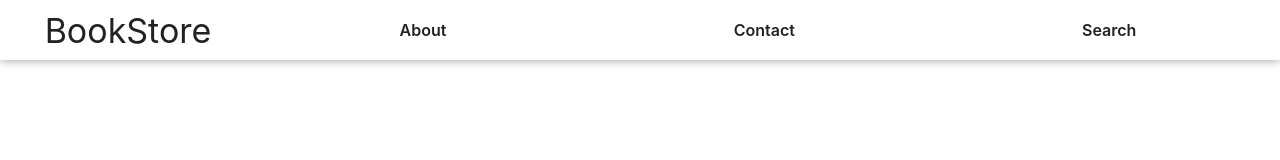
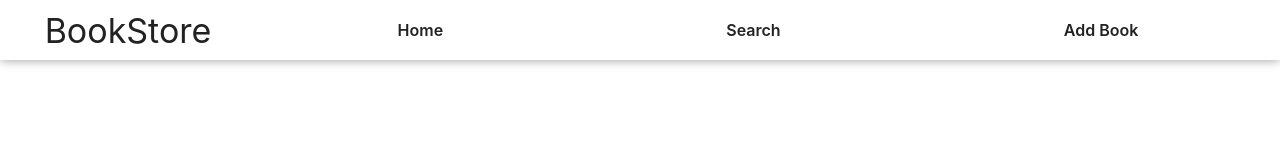
Before and after one commit to xenofonvar/Bookstore-project, a React (Create React App) app in the folder bookstore-project/: page /addBook in a window 1280 px wide. Shown: the top 160 px of the page. Built offline with nearby package versions, Linux system fonts and the light colour scheme.

Commit message:
nav bar changes

```diff
--- a/bookstore-project/src/components/Navbar/Navbar.js
+++ b/bookstore-project/src/components/Navbar/Navbar.js
@@ -5,18 +5,18 @@ import { NavLink } from "react-router-dom";
 const options = [
   {
     id: "navbar-01",
-    titleEn: "About",
-    path: "/about",
+    titleEn: "Home",
+    path: "/",
   },
   {
     id: "navbar-02",
-    titleEn: "Contact",
-    path: "/contact",
+    titleEn: "Search",
+    path: "/searchPage",
   },
   {
     id: "navbar-03",
-    titleEn: "Search",
-    path: "/searchPage",
+    titleEn: "Add Book",
+    path: "/addBook",
   },
 ];
 const Navbar = () => {
```
